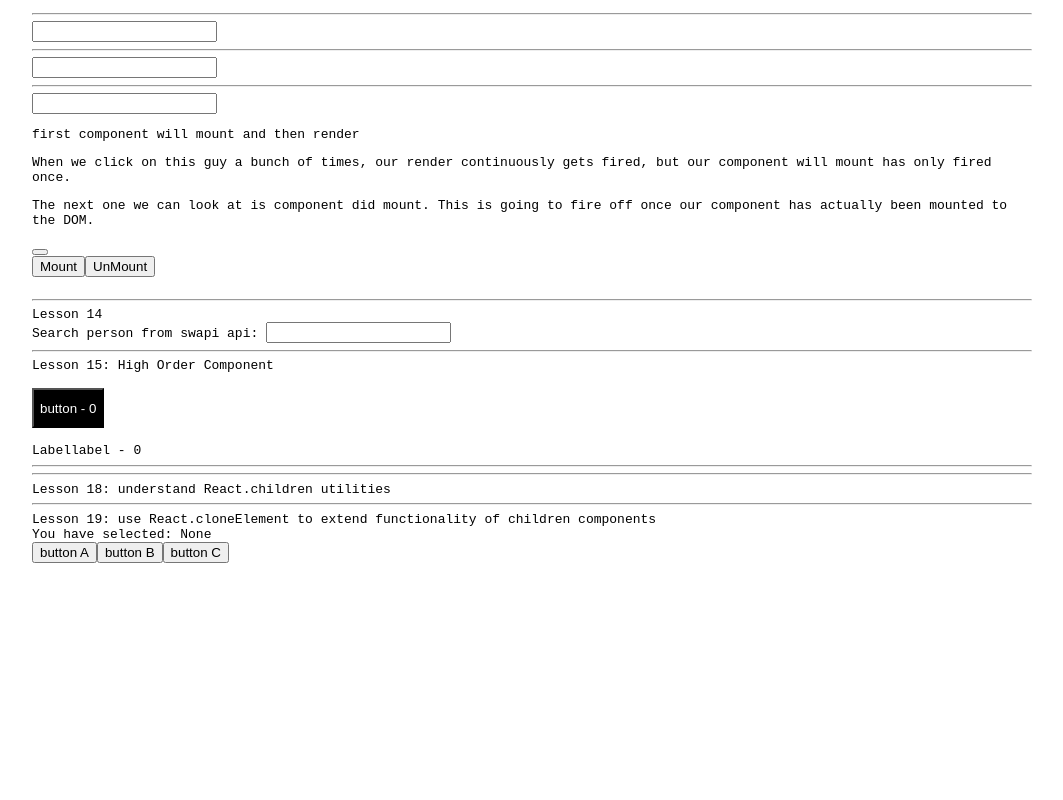
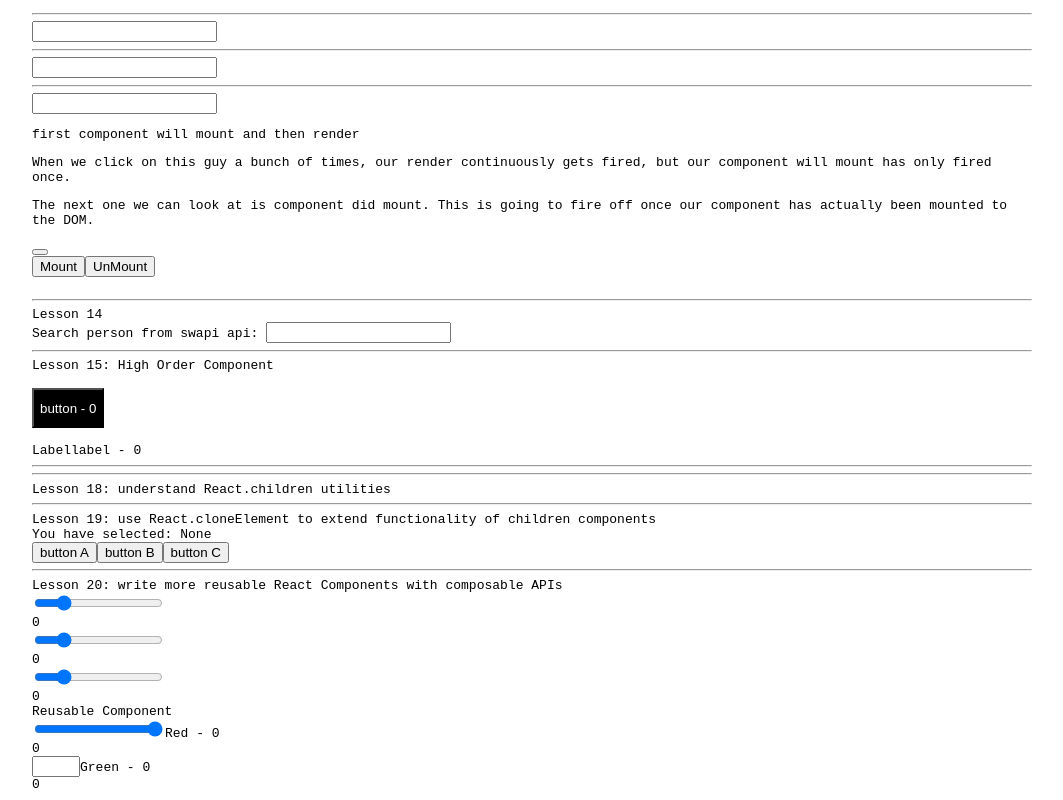
Before and after one commit to julia-dizhak/movie-app, a React (Create React App) app in the folder my-app/: page / in a window 1280 px wide. Shown: the part 431-1231 px from the top of the page, without its empty margins (108-1171 px from the left). Before the commit the page ends 1002 px from the top, so only its background shows below. Built offline with nearby package versions, Linux system fonts and the light colour scheme; no server answers.

Commit message:
Lesson 20: write more reusable React Components with composable APIs.

```diff
--- a/my-app/src/App.js
+++ b/my-app/src/App.js
@@ -8,15 +8,20 @@ class App extends React.Component {
     // setup constructor
     constructor() {
         super(); //
+
         this.state = {
             name: "Julia",
             surname: "Dizhak",
             number: 0,
             currentEvent: '---',
             increasing: false,
-            items: []
+            items: [],
+            sliderRed: 0,
+            sliderGreen: 0,
+            sliderBlue: 0
         };
-        this.update = this.update.bind(this)
+
+        this.update = this.update.bind(this);
     }
 
     setNewName(event) {
@@ -29,7 +34,10 @@ class App extends React.Component {
     update(event) {
         this.setState({
             surname: event.target.value,
-            currentEvent: event.type
+            currentEvent: event.type,
+            sliderRed: ReactDOM.findDOMNode(this.refs.sliderRed.refs.inp).value,
+            sliderGreen: ReactDOM.findDOMNode(this.refs.sliderGreen.refs.inp).value,
+            sliderBlue: ReactDOM.findDOMNode(this.refs.sliderBlue.refs.inp).value
         });
 
         ReactDOM.render(
@@ -191,6 +199,47 @@ class App extends React.Component {
                         <button value="B">button B</button>
                         <button value="C">button C</button>
                     </SeveralButtons>
+                </div>
+
+                <hr />
+                <div>
+                    <div>Lesson 20: write more reusable React Components with composable APIs</div>
+                    <div>
+                        <Slider ref="sliderRed" update={this.update} />
+                        {this.state.sliderRed}
+                        <br />
+                        <Slider ref="sliderGreen" update={this.update} />
+                        {this.state.sliderGreen}
+                        <br/>
+                        <Slider ref="sliderBlue" update={this.update} />
+                        {this.state.sliderBlue}
+
+                        <br />
+                        Reusable Component
+                        <br />
+                        <NumInput
+                            ref="sliderRed"
+                            min={0}
+                            max={10}
+                            step={1}
+                            val={+this.state.sliderRed}
+                            type="range"
+                            label="Red"
+                            update={this.update} />
+                        {this.state.sliderRed}
+
+                        <br/>
+                        <NumInput
+                            ref="sliderGreen"
+                            min={0}
+                            max={5}
+                            step={0.1}
+                            val={+this.state.sliderGreen}
+                            type="number"
+                            label="Green"
+                            update={this.update} />
+                        {this.state.sliderGreen}
+                    </div>
                 </div>
 
             </div>
@@ -473,7 +522,7 @@ class Parent extends React.Component {
         //let items = React.Children.forEach(this.props.children, child => console.log(child.props.className));
         let items = React.Children.only(this.props.children);
 
-        console.log(items);
+        //console.log(items);
         return null;
     }
 }
@@ -504,5 +553,59 @@ class SeveralButtons extends React.Component {
     }
 }
 
+// Lesson 20
+class Slider extends React.Component {
+    render() {
+        return (
+            <div>
+                <input
+                    ref="inp"
+                    type="range"
+                    min="0"
+                    max="255"
+                    onChange={this.props.update} />
+            </div>
+        )
+    }
+}
+
+class NumInput extends React.Component {
+    render() {
+        let label = this.props.label !== '' ?
+            <label>{this.props.label} - {this.props.val}</label>: ''
+        return (
+            <div>
+                <input
+                    ref="inp"
+                    type={this.props.type}
+                    min={this.props.min}
+                    max={this.props.max}
+                    step={this.props.val}
+                    onChange={this.props.update} />
+                {label}
+            </div>
+        )
+    }
+}
+
+NumInput.propTypes = {
+    min: PropTypes.number,
+    max: PropTypes.number,
+    step: PropTypes.number,
+    val: PropTypes.number,
+    label: PropTypes.string,
+    update: PropTypes.func.isRequired,
+    type: PropTypes.oneOf(['number', 'range'])
+};
+
+NumInput.defaultProps = {
+    min: 0,
+    max: 10,
+    step: 1,
+    val: 0,
+    label: '',
+    type: 'range'
+};
+
 export default App;
 //export default Wrapper;
```
Also changed, not shown: 1 other file (tests, documents, lock files or other folders).
